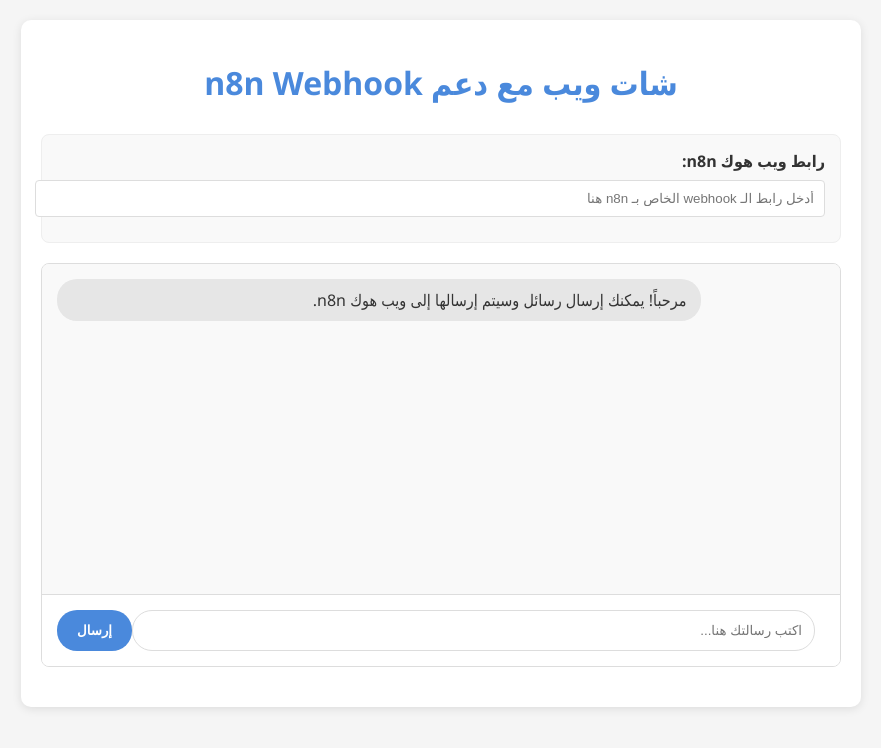
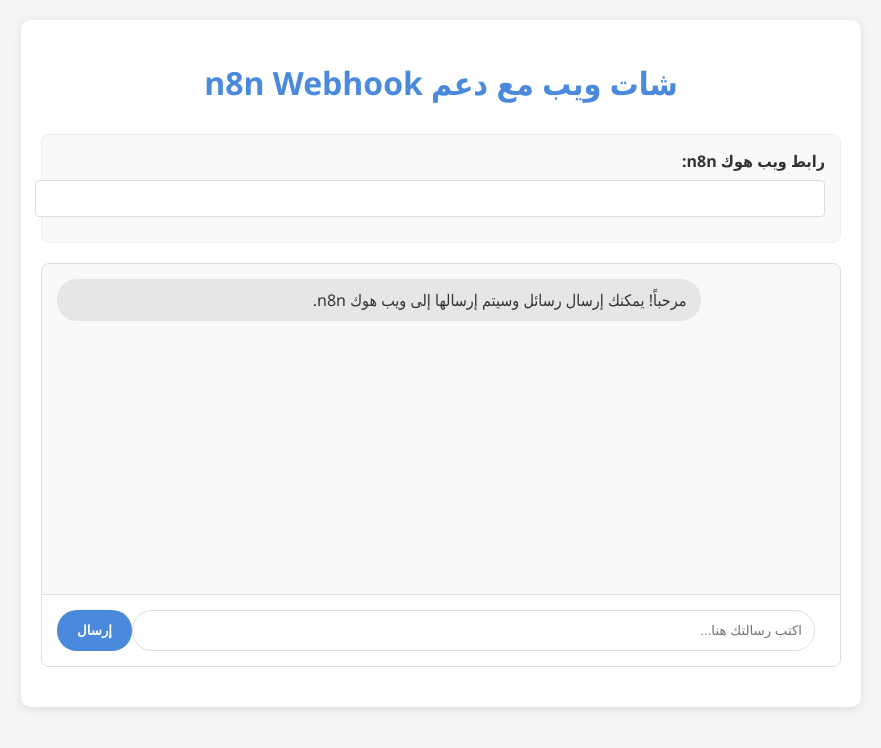
Before and after one commit to barneshackathon/testdeep, a plain HTML site: page index.html in a window 1280 px wide. Shown: the whole page, without its empty margins (199-1080 px from the left). Drawn offline with Linux system fonts and the light colour scheme.

Commit message:
Update index.html

```diff
--- a/index.html
+++ b/index.html
@@ -120,7 +120,7 @@
 
         <div class="webhook-setup">
             <label for="webhook-url">رابط ويب هوك n8n:</label>
-            <input type="url" id="webhook-url" placeholder="أدخل رابط الـ webhook الخاص بـ n8n هنا">
+            <input type="url" id="https://sultannn.app.n8n.cloud/webhook-test/webhooktest">
         </div>
 
         <div class="chat-container">
```
